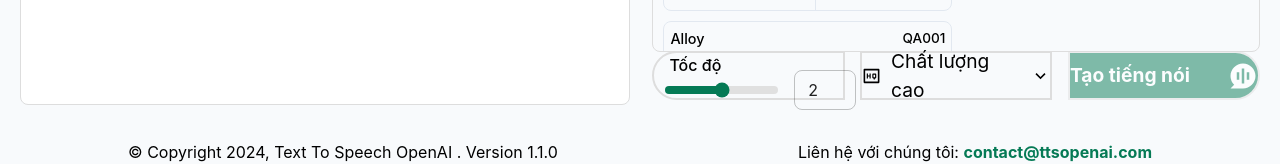
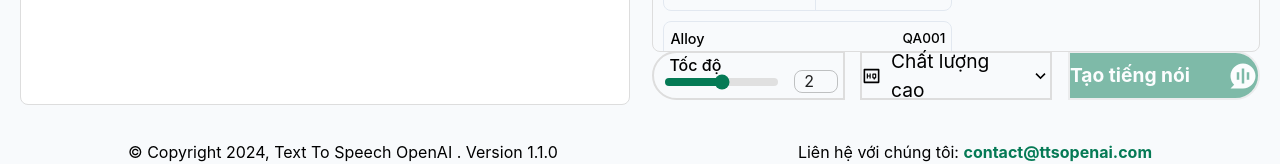
Before and after one commit to buivantoana/Web_Voice, a React (Vite) app: page / in a window 1280 px wide. Shown: the part 582-746 px from the top of the page. Built offline with nearby package versions, Linux system fonts and the light colour scheme.

Commit message:
fix input

```diff
--- a/src/components/InputSlide.tsx
+++ b/src/components/InputSlide.tsx
@@ -66,7 +66,13 @@ export default function InputSlider({ label, setValue, value }: any) {
             }}
           />
         </Stack>
-        <Stack width={"20%"}>
+        <Stack
+          width={"20%"}
+          sx={{
+            ".css-57eq20-MuiInputBase-root-MuiOutlinedInput-root": {
+              width: "70%",
+            },
+          }}>
           <Input
             value={value}
             size='small'
@@ -81,6 +87,8 @@ export default function InputSlider({ label, setValue, value }: any) {
               style: {
                 // CSS để ẩn mũi tên tăng giảm của input kiểu number
                 MozAppearance: "textfield",
+                padding: "0px 10px",
+                width: "90%",
               },
             }}
             sx={{
@@ -92,6 +100,7 @@ export default function InputSlider({ label, setValue, value }: any) {
                   WebkitAppearance: "none", // Ẩn mũi tên trên Chrome, Safari
                   margin: 0,
                 },
+              padding: "0 ",
             }}
           />
         </Stack>
--- a/src/pages/voicalize/VocalizeView.tsx
+++ b/src/pages/voicalize/VocalizeView.tsx
@@ -198,9 +198,7 @@ const VocalizeView = ({
                   transform: "rotate(180deg)",
                 },
                 ".css-lp854l-MuiFormControl-root-MuiTextField-root input[type=number]":
-                  {
-                    padding: "0 10px !important",
-                  },
+                  {},
                 ".css-lp854l-MuiFormControl-root-MuiTextField-root": {
                   width: "45px",
                 },
```
